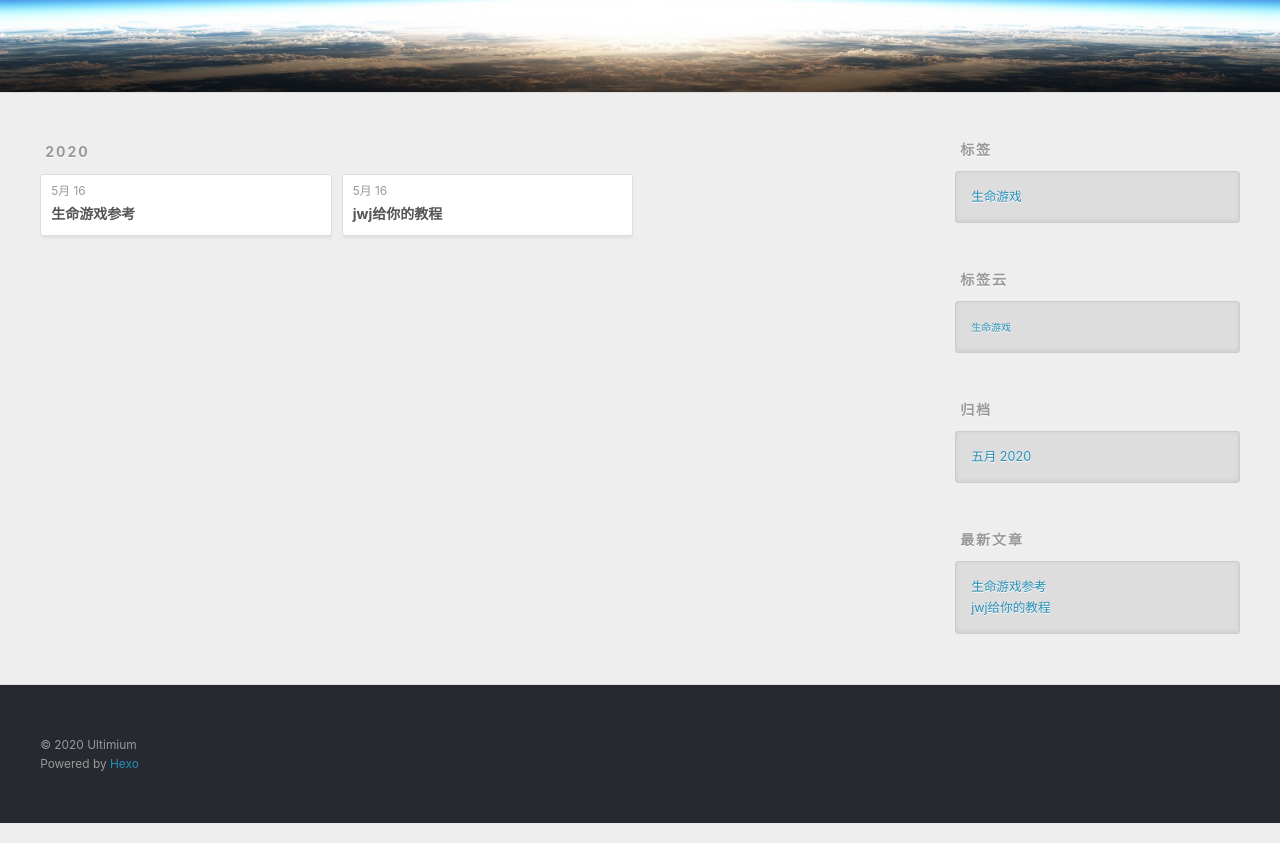
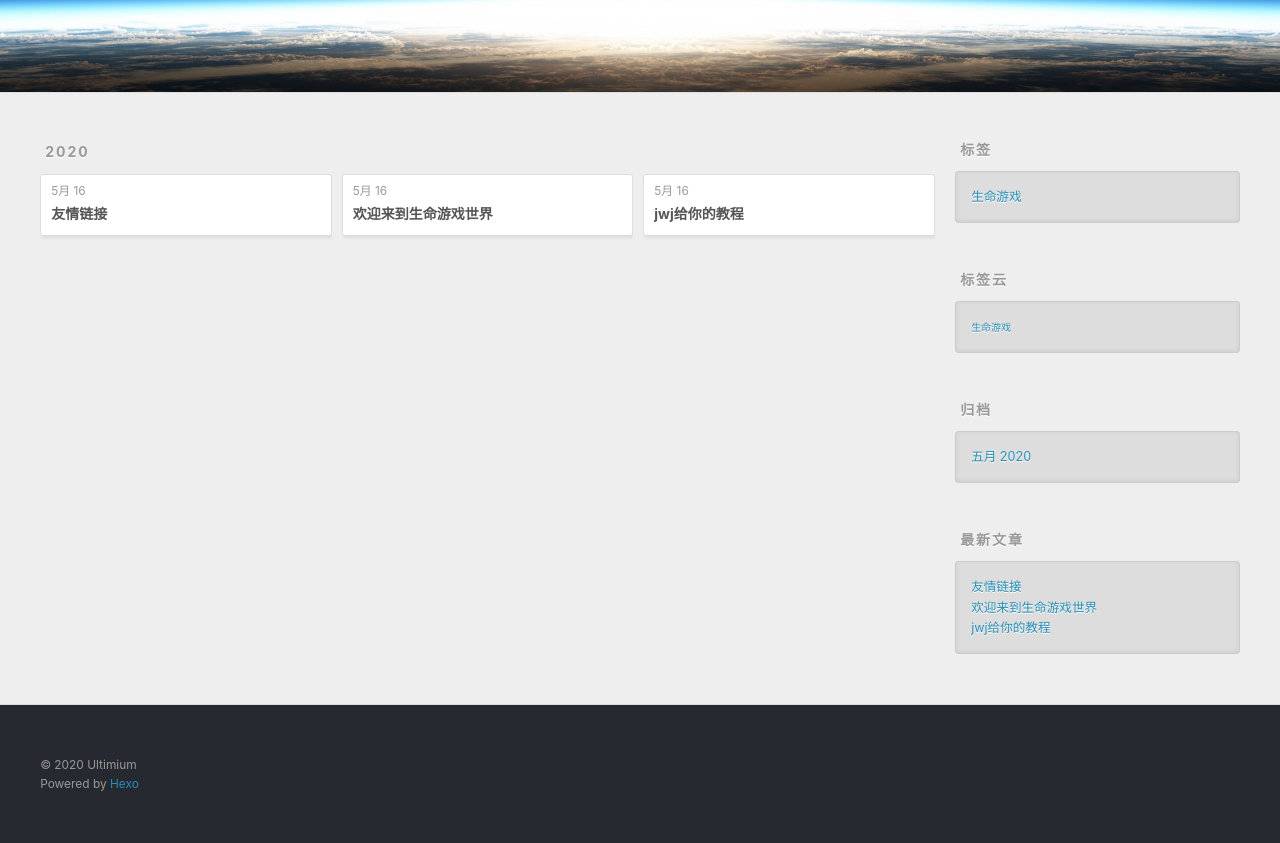
Before and after one commit to HuntingBot/huntingbot.github.io, a plain HTML site: page archives/index.html in a window 1280 px wide. Shown: the part 208-1051 px from the top of the page. Drawn offline with nearby package versions, Linux system fonts and the light colour scheme.

Commit message:
Site updated: 2020-05-16 18:10:37

```diff
--- a/archives/index.html
+++ b/archives/index.html
@@ -79,12 +79,31 @@
   <div class="archive-article-inner">
     <header class="archive-article-header">
       <a href="/uncategorized/" class="archive-article-date">
-  <time datetime="2020-05-16T09:27:23.000Z" itemprop="datePublished">5月 16</time>
+  <time datetime="2020-05-16T10:09:14.407Z" itemprop="datePublished">5月 16</time>
 </a>
 
 
     <h1 itemprop="name">
-      <a class="archive-article-title" href="/uncategorized/">生命游戏参考</a>
+      <a class="archive-article-title" href="/uncategorized/">友情链接</a>
+    </h1>
+
+
+    </header>
+  </div>
+</article>
+
+
+
+    <article class="archive-article archive-type-post">
+  <div class="archive-article-inner">
+    <header class="archive-article-header">
+      <a href="/uncategorized/" class="archive-article-date">
+  <time datetime="2020-05-16T09:27:23.295Z" itemprop="datePublished">5月 16</time>
+</a>
+
+
+    <h1 itemprop="name">
+      <a class="archive-article-title" href="/uncategorized/">欢迎来到生命游戏世界</a>
     </h1>
 
 
@@ -159,7 +178,11 @@
       <ul>
 
           <li>
-            <a href="/uncategorized/">生命游戏参考</a>
+            <a href="/uncategorized/">友情链接</a>
+          </li>
+
+          <li>
+            <a href="/uncategorized/">欢迎来到生命游戏世界</a>
           </li>
 
           <li>
```
Also changed, not shown: archives/2020/05/index.html (+26 -3 lines), archives/2020/index.html (+26 -3 lines), index.html (+45 -4 lines), tags/生命游戏/index.html (+7 -3 lines), uncategorized/index.html (+6 -2 lines).
